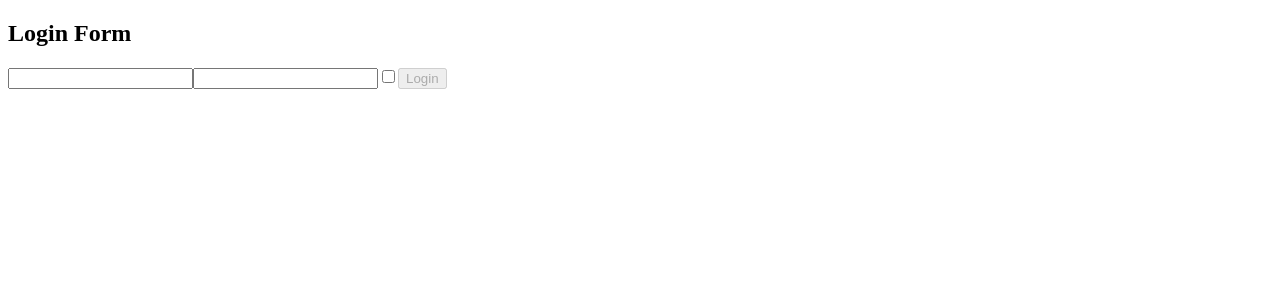
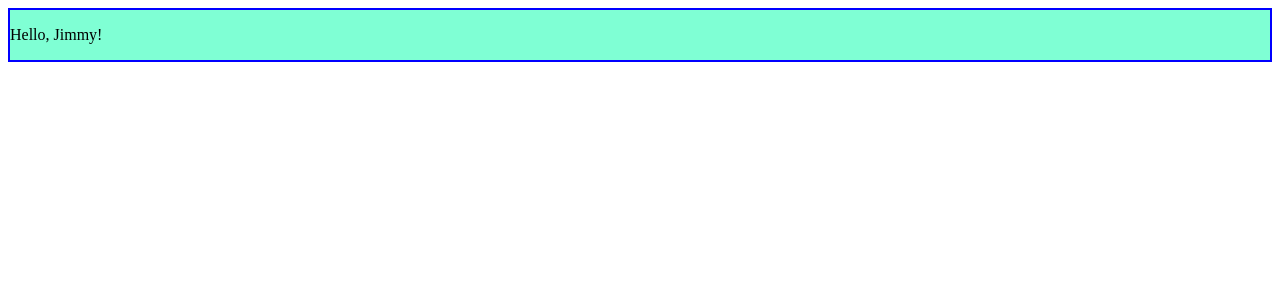
Before and after one commit to MAugelli/react-exercises, a JavaScript app: page / in a window 1280 px wide. Shown: the top 300 px of the page. Built offline with nearby package versions, Linux system fonts and the light colour scheme.

Commit message:
styling-components-01

```diff
--- a/src/App.js
+++ b/src/App.js
@@ -1,9 +1,9 @@
-import Login from "./components/Login";
+import Welcome from "./components/Welcome";
 
 
 const App = () => {
     return (
-        <Login />
+    <Welcome name="Jimmy"/>
     );
 }
 
--- a/src/components/Login.js
+++ b/src/components/Login.js
@@ -23,7 +23,6 @@ class Login extends React.Component {
         this.setState({
             onlogin:true
         })
-        // non capisco perché la prima volta che premo il bottone in console onlogin è ancora falso ma la seconda volta è vero
         console.log(this.state);
     }
 
--- /dev/null
+++ b/src/components/Welcome.js
@@ -0,0 +1,10 @@
+function Welcome(props) {
+    return (
+        <div className="welcome">
+            <p>Hello, {props.name}!</p>
+        </div>
+    );
+}
+
+
+export default Welcome;
--- /dev/null
+++ b/src/index.css
@@ -0,0 +1,4 @@
+.welcome{
+    background-color: aquamarine;
+    border: 2px solid blue ;
+}
--- a/src/index.js
+++ b/src/index.js
@@ -1,7 +1,6 @@
-
 import App from "./App";
 import ReactDOM from "react-dom"
-
+import "./index.css"
 
 const root = ReactDOM.createRoot(
   document.getElementById('root')
```
